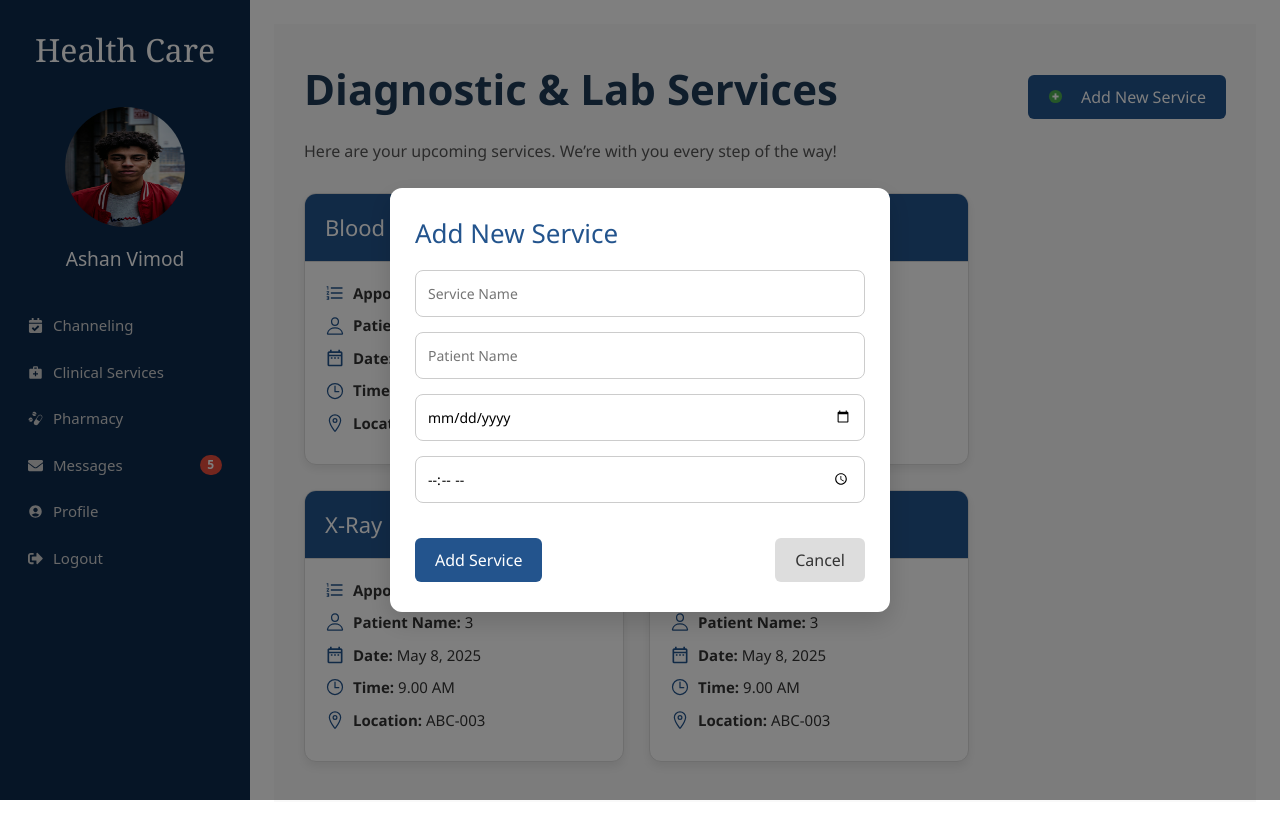
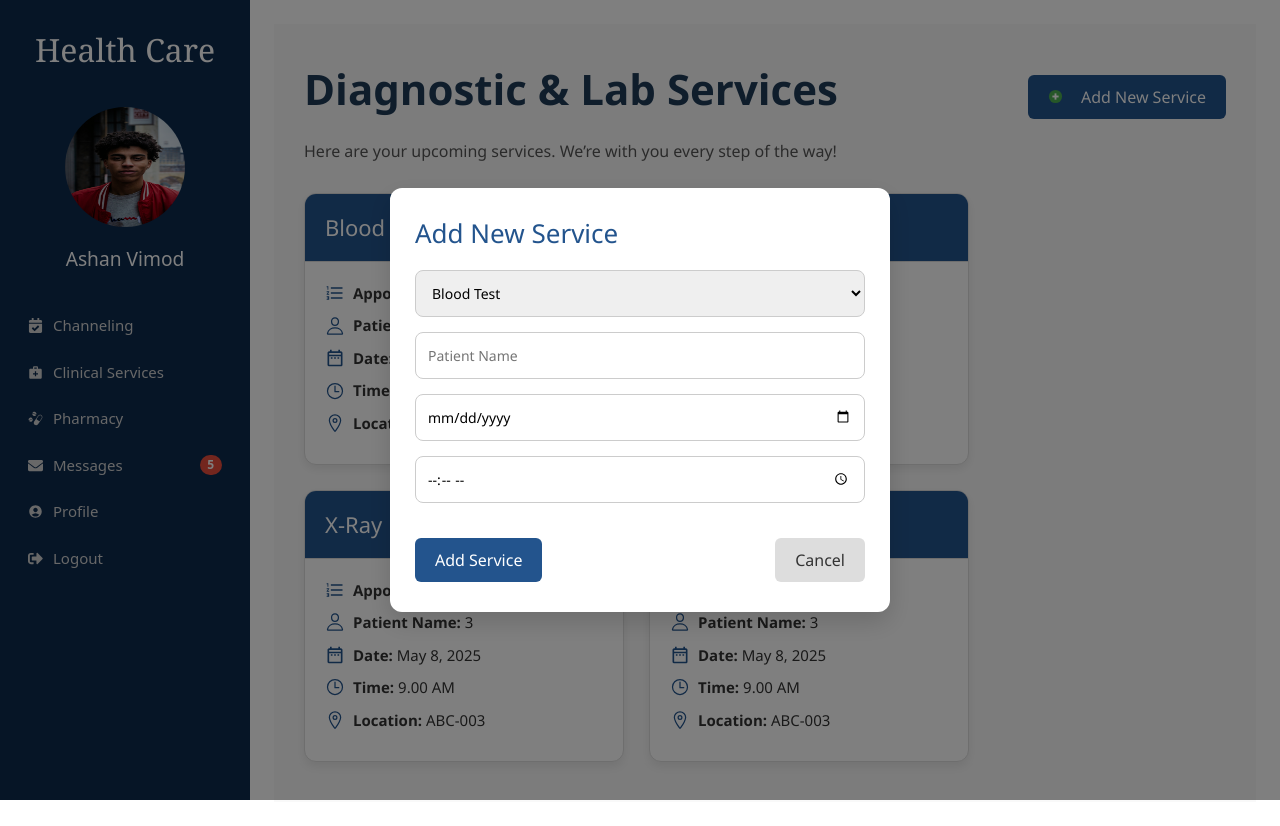
Before and after one commit to kavishka-wilagedara/healthcare-system, a React (Create React App) app in the folder frontend/: page /patient/dashboard/services in a window 1280 px wide. Both pictures are taken after a click on the button "Add New Service". Built offline with nearby package versions, Linux system fonts and the light colour scheme.

Commit message:
update patient service

```diff
--- a/frontend/src/patient/Services.css
+++ b/frontend/src/patient/Services.css
@@ -140,6 +140,15 @@
   color: #23548d;
 }
 
+.service-form select {
+  width: 100%;
+  padding: 12px;
+  margin-bottom: 15px;
+  border: 1px solid #ccc;
+  border-radius: 8px;
+  font-size: 14px;
+}
+
 .service-form input {
   width: 100%;
   padding: 12px;
--- a/frontend/src/patient/Services.jsx
+++ b/frontend/src/patient/Services.jsx
@@ -81,9 +81,11 @@ const Services = () => {
       <div className="service-card-wrapper">
         {allServices.map((service) => (
           <div className="service-card" key={service.id}>
+            {/* Card header */}
             <div className="card-header">
               <h3>{service.name}</h3>
             </div>
+            {/* Card body */}
             <div className="card-body">
               <p>
                 <MdOutlineFormatListNumbered className="icon" />
@@ -110,20 +112,26 @@ const Services = () => {
         ))}
       </div>
 
-      {/* Modal */}
+      {/*New service Modal */}
       {showModel && (
         <div className="modal-overlay">
           <div className="modal-content">
             <h2>Add New Service</h2>
             <form onSubmit={handleFormSubmit} className="service-form">
-              <input
-                type="text"
+              <select
                 name="name"
-                placeholder="Service Name"
-                // value={}
+                placeholder="Select Test Type"
                 onChange={handleInputChange}
                 required
-              />
+                defaultValue=""
+              >
+                <option value="Blood Test">Blood Test</option>
+                <option value="X-Ray">X-Ray</option>
+                <option value="MRI Scan">MRI Scan</option>
+                <option value="CT Scan">CT Scan</option>
+                <option value="Urine Test">Urine Test</option>
+              </select>
+
               <input
                 type="text"
                 name="patientName"
```
